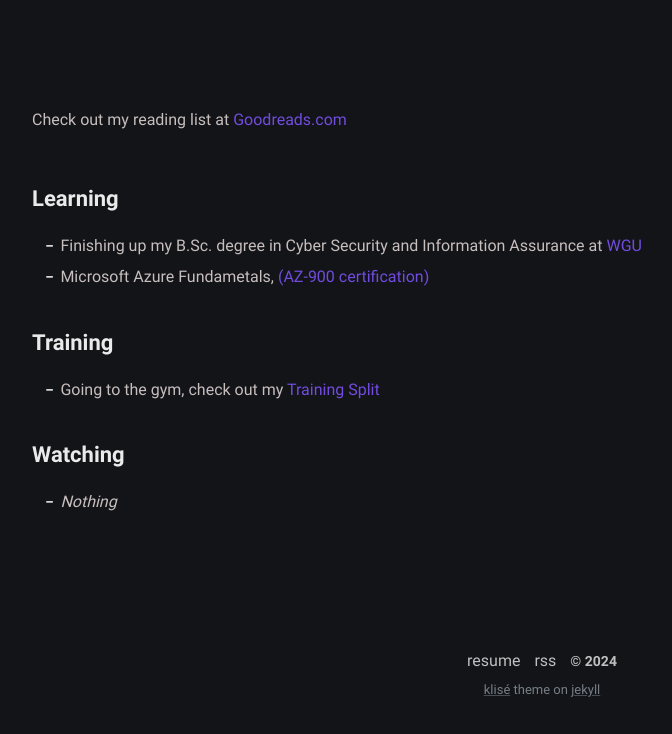
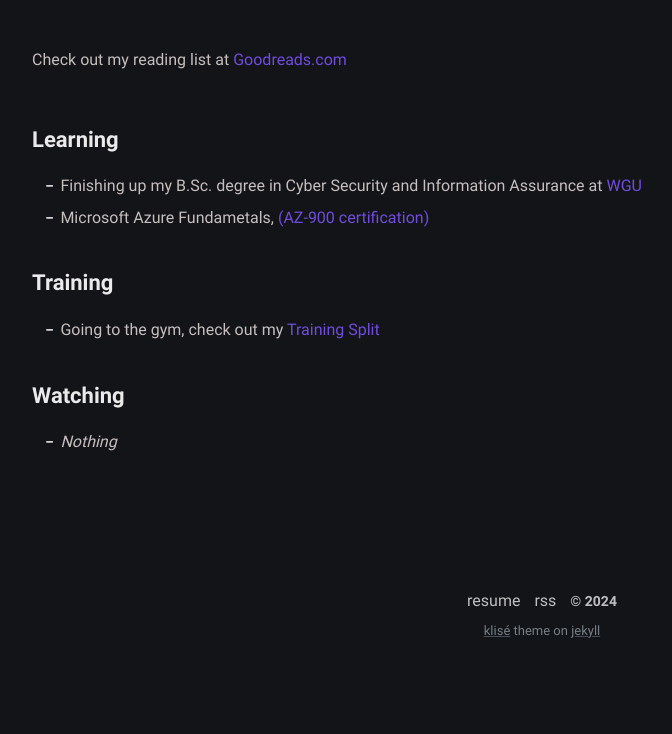
Before and after one commit to dadavidson/dadavidson-blog, a Jekyll site: the page built from now.md, in a window 1280 px wide. Shown: the part 1040-1774 px from the top of the page, without its empty margins (98-770 px from the left). Built offline with Jekyll 4.4.1, drawn with Linux system fonts in a browser that asks for light colours; after the commit the page ends 1715 px from its top, so only the background shows below that.

Commit message:
Update now.md

```diff
--- a/now.md
+++ b/now.md
@@ -56,7 +56,7 @@ The [/now](/now) page is simply where I share what I'm doing, reading, listening
 </div>
 <script src="https://www.goodreads.com/review/grid_widget/6505848.Daniel's%20read%20book%20montage?cover_size=small&hide_link=true&hide_title=true&num_books=12&order=d&shelf=read&sort=date_read&widget_id=1732994897" type="text/javascript" charset="utf-8"></script>
 
-<br><br>
+<div><br></div>
 
 Check out my reading list at [Goodreads.com](https://www.goodreads.com/user/show/6505848-daniel)
 
```
